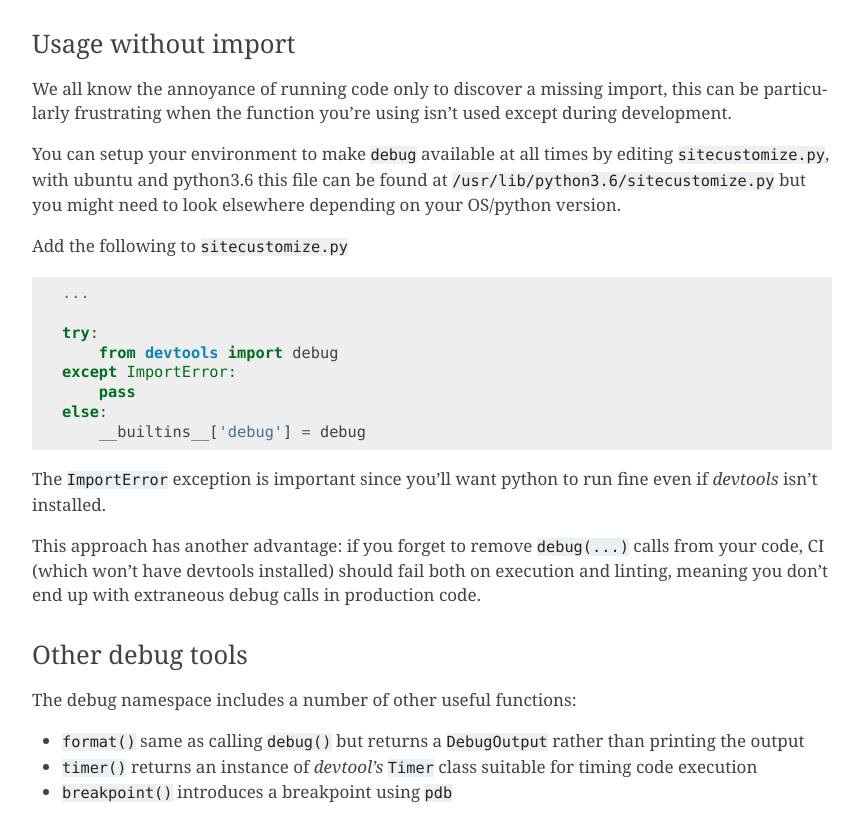
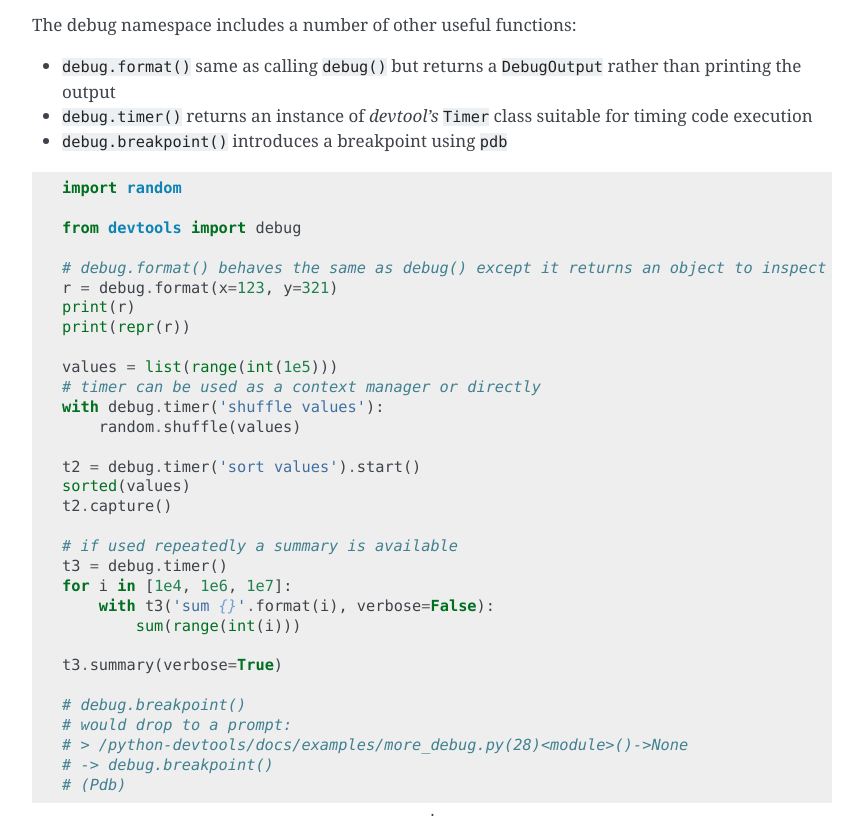
Before and after one commit to samuelcolvin/python-devtools, a Sphinx documentation site: the page built from docs/index.rst, in a window 1280 px wide and 1400 px high, scrolled down 1700 px, cut to the strip 234-1050 px from the top of the window. Shown: the whole strip, without its empty margins (258-1121 px from the left). Built offline with Sphinx 7.4.7, drawn with Linux system fonts in a browser that asks for light colours; the version number could not be read and is left out; some of the changed text lies outside the part shown.

Commit message:
tweak examples, update readme

```diff
--- a/README.rst
+++ b/README.rst
@@ -4,6 +4,10 @@
 |BuildStatus| |Coverage| |pypi|
 
 Dev tools for python.
+
+The debug print command python never had (and other things).
+
+For more information, see `documentation <https://python-devtools.helpmanual.io/>`_
 
 Install
 -------
--- a/docs/examples/prettier.py
+++ b/docs/examples/prettier.py
@@ -1,9 +1,14 @@
 from devtools import PrettyFormat, pprint, pformat
+import numpy as np
 
 v = {
     'foo': {'whatever': [3, 2, 1]},
     'sentence': 'hello\nworld',
     'generator': (i * 2 for i in [1, 2, 3]),
+    'matrix': np.matrix([[1, 2, 3, 4],
+                         [50, 60, 70, 80],
+                         [900, 1000, 1100, 1200],
+                         [13000, 14000, 15000, 16000]])
 }
 
 # pretty print of v
@@ -15,7 +20,7 @@
 
 pp = PrettyFormat(
      indent_step=2,  # default: 4
-     indent_char='_',  # default: space
+     indent_char='.',  # default: space
      repr_strings=True,  # default: False
      simple_cutoff=2,  # default: 10 (if repr is below this length it'll be shown on one line)
      width=80,  # default: 120
--- a/docs/index.rst
+++ b/docs/index.rst
@@ -45,13 +45,10 @@
 
 * each output is prefixed with the file, line number and function where ``debug`` was called
 * the variable name or expression being printed is shown
-* each argument is printed "pretty" on a new line
+* each argument is printed "pretty" on a new line, see :ref:`prettier print <prettier_print>`
 * if ``pygments`` is installed the output is highlighted
 
-Complex usage
-.............
-
-a more complex example of ``debug`` shows more of what it can do.
+A more complex example of ``debug`` shows more of what it can do.
 
 .. literalinclude:: examples/example2.py
 
@@ -62,34 +59,14 @@
 .. raw:: html
    :file: ./examples/example2.html
 
-Usage without import
-....................
-
-We all know the annoyance of running code only to discover a missing import, this can be particularly
-frustrating when the function you're using isn't used except during development.
-
-You can setup your environment to make ``debug`` available at all times by editing ``sitecustomize.py``,
-with ubuntu and python3.6 this file can be found at ``/usr/lib/python3.6/sitecustomize.py`` but you might
-need to look elsewhere depending on your OS/python version.
-
-Add the following to ``sitecustomize.py``
-
-.. literalinclude:: examples/sitecustomize.py
-
-The ``ImportError`` exception is important since you'll want python to run fine even if *devtools* isn't installed.
-
-This approach has another advantage: if you forget to remove ``debug(...)`` calls from your code, CI
-(which won't have devtools installed) should fail both on execution and linting, meaning you don't end up with
-extraneous debug calls in production code.
-
 Other debug tools
 .................
 
 The debug namespace includes a number of other useful functions:
 
-* ``format()`` same as calling ``debug()`` but returns a ``DebugOutput`` rather than printing the output
-* ``timer()`` returns an instance of *devtool's* ``Timer`` class suitable for timing code execution
-* ``breakpoint()`` introduces a breakpoint using ``pdb``
+* ``debug.format()`` same as calling ``debug()`` but returns a ``DebugOutput`` rather than printing the output
+* ``debug.timer()`` returns an instance of *devtool's* ``Timer`` class suitable for timing code execution
+* ``debug.breakpoint()`` introduces a breakpoint using ``pdb``
 
 
 .. literalinclude:: examples/more_debug.py
```
Also changed, not shown: other parts of docs/index.rst (+25 -6 lines).
